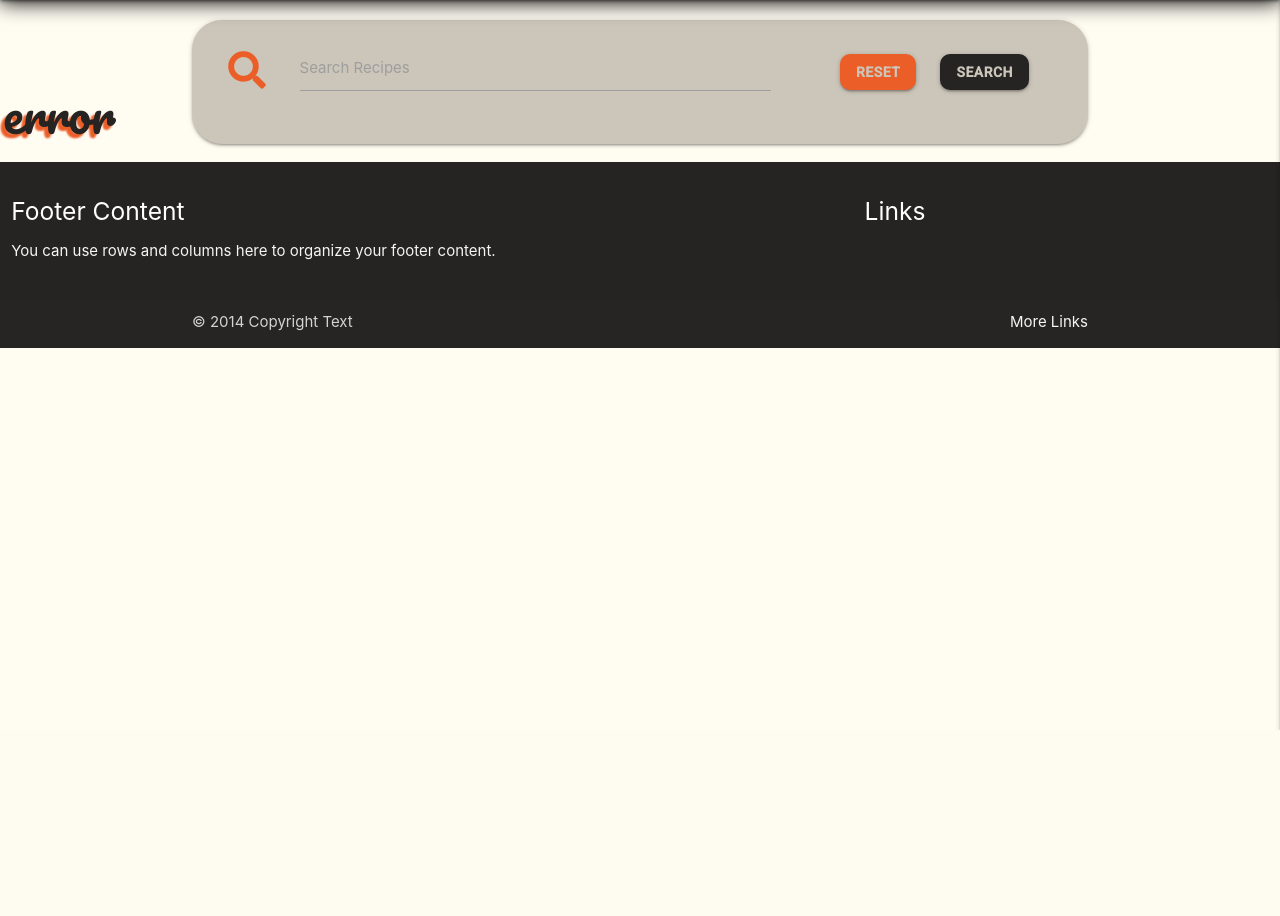
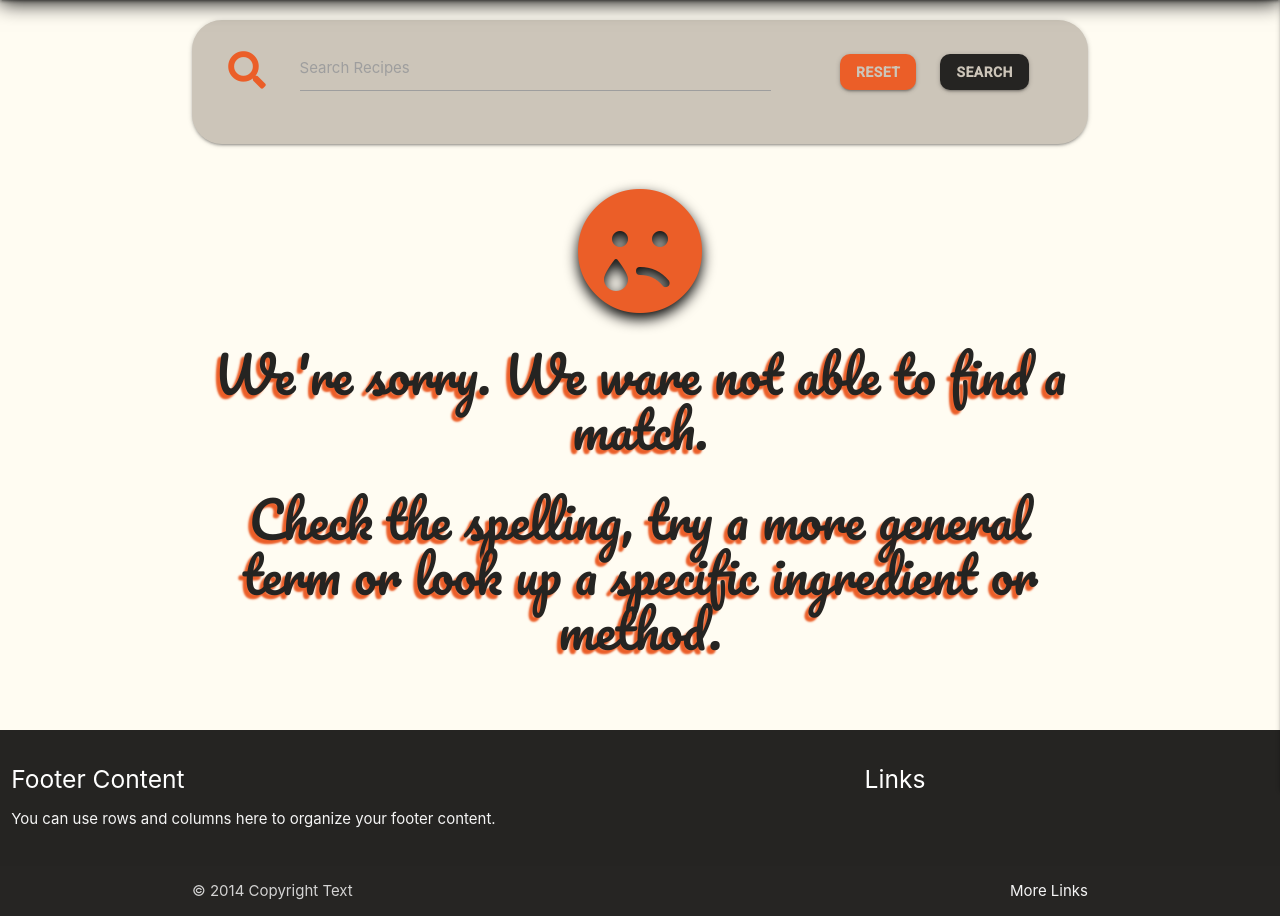
Before and after one commit to IvanTepes/cook-book, a Flask app: template templates/pages/search.html in a window 1280 px wide. Shown: the part 70-986 px from the top of the page. Before the commit the page ends 800 px from the top, so only its background shows below. Run offline with Flask 2, Linux system fonts and the light colour scheme; the template is opened without the code that fills it, so the values that code supplies are empty; the visitor is signed in with stand-in values (Sample User, id 1); some libraries are stand-ins or nearby versions.

Commit message:
Added messages for result and error message/ no result

```diff
--- a/templates/pages/search.html
+++ b/templates/pages/search.html
@@ -2,23 +2,46 @@
 
 {% block content %}
 
+    <!-- Link recipe css.file -->
     <link rel="stylesheet" href="{{ url_for('static', filename='css/recipe_card.css') }}">
 
+    <!-- Link search bar -->
+    <link rel="stylesheet" href="{{ url_for('static', filename='css/search_bar.css') }}">
     <!-- Search -->
+
     <!-- If search true display results on search.html
         if search false display error
         if reset render search_new.html and display search instruction-->
     {% include 'components/search_bar/search_bar_new.html' %}
     {% if recipes|length > 0 %}
-        <div class="recipe-card container">
+        <div class="recipe-card container search-result-container">
             <div class="row">
+                <h3 class="search-message col s12">
+                    We found something for you!
+                </h3>
+                <h3 class="search-message margin-b col s12">
+                    Happy Cooking and Careful Slicing!
+                </h3>
+            </div>
+            <div class="row justify-center">
             {% for recipe in recipes %}
                 {% include 'components/recipe_card/recipe_card.html' %}
+                {% if loop.index == 4 %}
+                    {% include 'components/text_dividers/divider_middle.html' %}
+                {% endif %}
             {% endfor %}
             </div>
         </div>
     {% else %}
-        <h3>error</h3>
+    <div class="container">
+        <div class="row">
+            <div class="col s12 error-message">
+                <i class="fas fa-sad-tear"></i>
+                <h3>We're sorry. We ware not able to find a match.</h3>
+                <h3>Check the spelling, try a more general term or look up a specific ingredient or method.</h3>
+            </div>
+        </div>
+    </div>
     {% endif %}
 
 {% endblock %}
```
